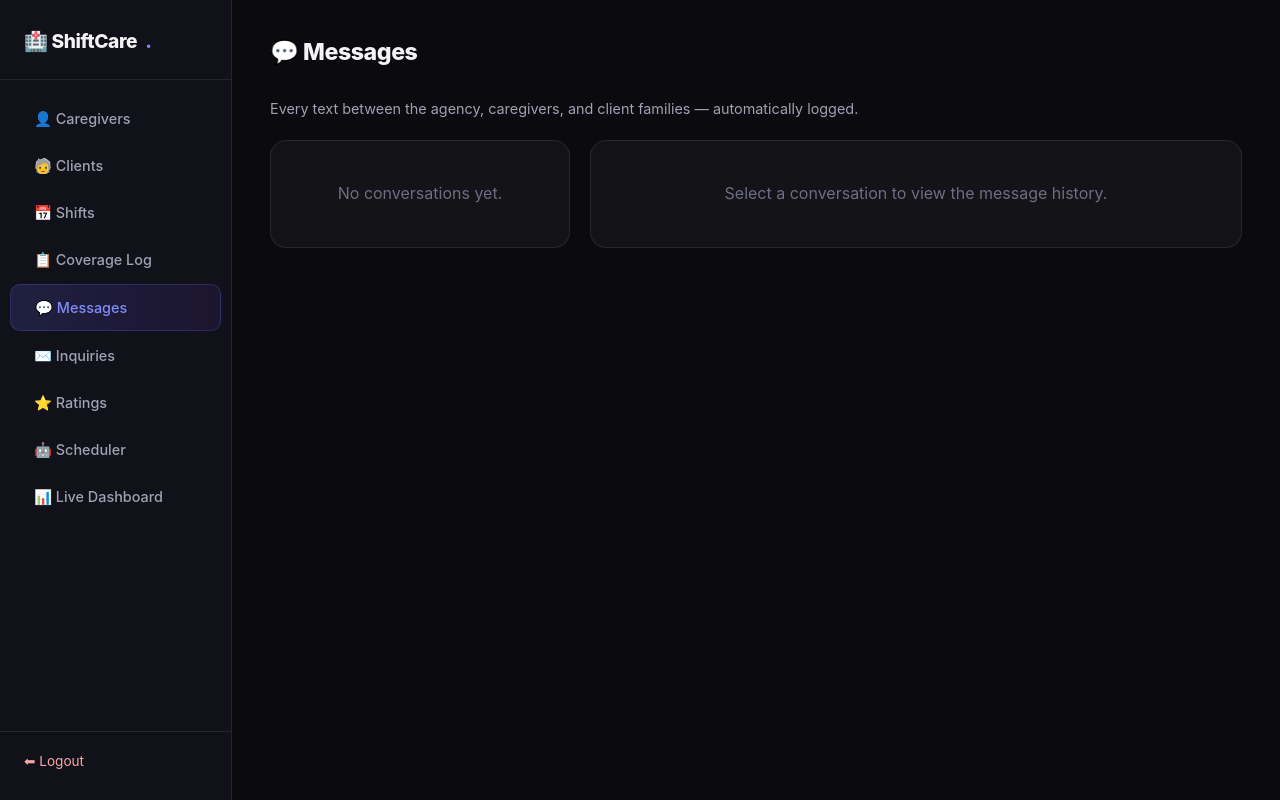
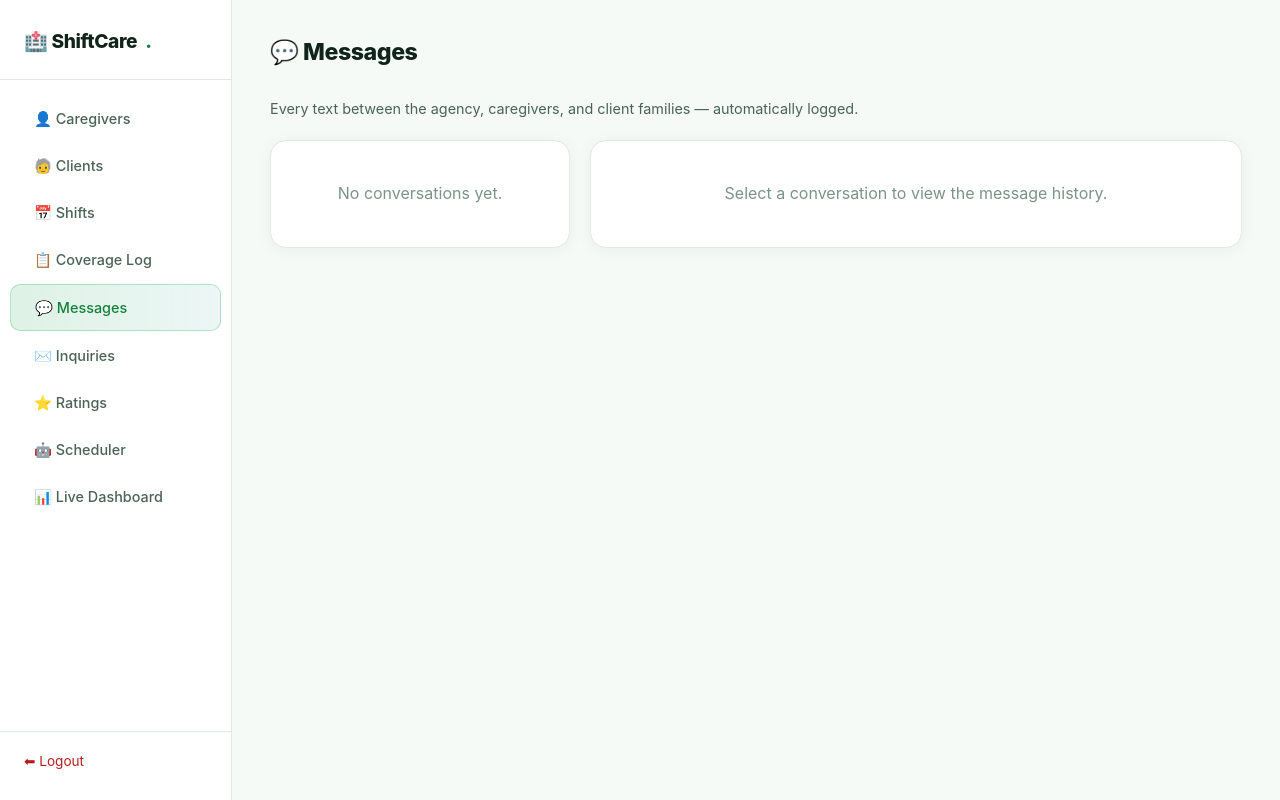
Before and after one commit to nama132/Shiftcare-Repo-, a Flask app: page /admin/messages in a window 1280 px wide. Run offline with Flask 3, Linux system fonts and the light colour scheme; the visitor is signed in with stand-in values (Sample User, id 1); data that the repository does not hold is empty; some libraries are stand-ins or nearby versions.

Commit message:
Retheme entire site to a white + green palette

```diff
--- a/static/css/app.css
+++ b/static/css/app.css
@@ -1,47 +1,48 @@
 /* ============================================================
-   ShiftCare Design System — shared across every page
-   Dark "Command Center" theme (matches landing.html) with a
-   light variant (body.light) for the family portal.
+   Willow Grove Design System — shared across every page
+   Light "Garden" theme: white surfaces with a green brand ramp.
+   body.light is kept as an alias so existing markup keeps working.
 ============================================================ */
 
 :root {
-  --bg:        #0a0a0f;
-  --bg-2:      #11111a;
-  --surface:   rgba(255,255,255,0.04);
-  --surface-2: rgba(255,255,255,0.06);
-  --surface-3: rgba(255,255,255,0.09);
-  --border:    rgba(255,255,255,0.09);
-  --border-2:  rgba(255,255,255,0.14);
-  --text:      #f4f4f6;
-  --text-dim:  #a1a1b3;
-  --text-dim2: #6e6e83;
-  --indigo:    #6366f1;
-  --indigo-2:  #818cf8;
-  --purple:    #a855f7;
-  --violet:    #7c3aed;
-  --green:     #22c55e;
-  --amber:     #f59e0b;
-  --red:       #ef4444;
-  --glow:      0 0 60px rgba(124, 58, 237, 0.35);
+  --bg:        #f5faf7;
+  --bg-2:      #ffffff;
+  --surface:   #ffffff;
+  --surface-2: #f2f8f4;
+  --surface-3: #e7f2eb;
+  --border:    #dfeae3;
+  --border-2:  #c7ddd0;
+  --text:      #10241a;
+  --text-dim:  #4b6357;
+  --text-dim2: #7b9488;
+  /* Brand ramp (names kept for backwards compatibility) */
+  --indigo:    #16a34a;  /* brand green */
+  --indigo-2:  #15803d;  /* deeper green — text on white */
+  --purple:    #0d9488;  /* teal accent */
+  --violet:    #047857;  /* emerald — gradient end */
+  --green:     #16a34a;  /* success */
+  --amber:     #d97706;
+  --red:       #dc2626;
+  --glow:      0 14px 44px rgba(22, 163, 74, 0.16);
   --radius:    16px;
   --radius-sm: 10px;
   --max:       1140px;
   --font: -apple-system, BlinkMacSystemFont, "Segoe UI", Roboto, Inter, sans-serif;
 }
 
-/* Light variant — family portal & print surfaces */
+/* Alias — the whole app is light now; kept so body.light markup still works */
 body.light {
-  --bg:        #f4f5fb;
+  --bg:        #f5faf7;
   --bg-2:      #ffffff;
   --surface:   #ffffff;
-  --surface-2: #f8f9fe;
-  --surface-3: #eef0fa;
-  --border:    #e4e7f2;
-  --border-2:  #d3d8ea;
-  --text:      #17182b;
-  --text-dim:  #565a75;
-  --text-dim2: #8b8fa8;
-  --glow:      0 10px 40px rgba(99, 102, 241, 0.12);
+  --surface-2: #f2f8f4;
+  --surface-3: #e7f2eb;
+  --border:    #dfeae3;
+  --border-2:  #c7ddd0;
+  --text:      #10241a;
+  --text-dim:  #4b6357;
+  --text-dim2: #7b9488;
+  --glow:      0 10px 40px rgba(22, 163, 74, 0.14);
 }
 
 *, *::before, *::after { box-sizing: border-box; margin: 0; padding: 0; }
@@ -57,14 +58,14 @@ body {
 a { text-decoration: none; color: inherit; }
 .container { max-width: var(--max); margin: 0 auto; padding: 0 24px; }
 
-/* Ambient background glow (dark theme) */
-body:not(.light)::before {
+/* Ambient background wash */
+body::before {
   content: "";
   position: fixed;
   top: -20%; left: 50%;
   width: 900px; height: 900px;
   transform: translateX(-50%);
-  background: radial-gradient(circle, rgba(124,58,237,0.16) 0%, transparent 60%);
+  background: radial-gradient(circle, rgba(22,163,74,0.10) 0%, transparent 60%);
   pointer-events: none;
   z-index: 0;
 }
@@ -82,19 +83,19 @@ body:not(.light)::before {
   opacity: 0;
 }
 body.light #cursor-glow {
-  background: radial-gradient(circle, rgba(99,102,241,0.08) 0%, transparent 70%);
+  background: radial-gradient(circle, rgba(22,163,74,0.09) 0%, transparent 70%);
 }
 @media (hover: none), (max-width: 760px) { #cursor-glow { display: none; } }
 
 /* Custom scrollbar */
 ::-webkit-scrollbar { width: 10px; height: 10px; }
 ::-webkit-scrollbar-track { background: transparent; }
-::-webkit-scrollbar-thumb { background: rgba(129,140,248,0.35); border-radius: 100px; }
-::-webkit-scrollbar-thumb:hover { background: rgba(129,140,248,0.6); }
+::-webkit-scrollbar-thumb { background: rgba(22,163,74,0.35); border-radius: 100px; }
+::-webkit-scrollbar-thumb:hover { background: rgba(22,163,74,0.6); }
 
 /* Selection */
-::selection { background: rgba(124,58,237,0.45); color: #fff; }
-body.light ::selection { background: rgba(99,102,241,0.25); color: inherit; }
+::selection { background: rgba(22,163,74,0.22); color: inherit; }
+body.light ::selection { background: rgba(22,163,74,0.22); color: inherit; }
 
 /* ============================================================
    NAV (public pages)
@@ -174,7 +175,8 @@ body.light .btn-danger { color: #b91c1c; }
   -webkit-backdrop-filter: blur(10px);
   transition: border-color .25s, transform .25s, box-shadow .25s;
 }
-body.light .card { background: var(--surface); box-shadow: 0 2px 16px rgba(23,24,43,0.06); backdrop-filter: none; }
+.card { box-shadow: 0 2px 16px rgba(16,36,26,0.05); backdrop-filter: none; }
+body.light .card { background: var(--surface); box-shadow: 0 2px 16px rgba(16,36,26,0.05); backdrop-filter: none; }
 .card-hover:hover { border-color: var(--border-2); transform: translateY(-3px); box-shadow: var(--glow); }
 .card-pad { padding: 28px; }
 
--- a/templates/admin/base.html
+++ b/templates/admin/base.html
@@ -32,12 +32,12 @@
     }
     .sidebar nav a:hover { background: var(--surface-2); color: var(--text); transform: translateX(2px); }
     .sidebar nav a.active {
-      background: linear-gradient(90deg, rgba(99,102,241,0.18), rgba(124,58,237,0.10));
+      background: linear-gradient(90deg, rgba(22,163,74,0.14), rgba(13,148,136,0.08));
       color: var(--indigo-2);
-      border: 1px solid rgba(99,102,241,0.25);
+      border: 1px solid rgba(22,163,74,0.25);
     }
     .sidebar .logout { padding: 16px 24px 0; border-top: 1px solid var(--border); }
-    .sidebar .logout a { color: #fca5a5; font-size: 0.85rem; transition: color .15s; }
+    .sidebar .logout a { color: #b91c1c; font-size: 0.85rem; transition: color .15s; }
     .sidebar .logout a:hover { color: var(--red); }
 
     .main { flex: 1; padding: 34px 38px; overflow-y: auto; position: relative; z-index: 1; }
@@ -80,7 +80,7 @@
     }
     input:focus, select:focus, textarea:focus {
       outline: none; border-color: var(--indigo);
-      box-shadow: 0 0 0 3px rgba(99,102,241,0.2);
+      box-shadow: 0 0 0 3px rgba(22,163,74,0.18);
     }
     select option { background: var(--bg-2); color: var(--text); }
     .form-check { display: flex; align-items: center; gap: 10px; }
--- a/templates/admin/messages.html
+++ b/templates/admin/messages.html
@@ -15,15 +15,15 @@
                  color: var(--text); border-bottom: 1px solid var(--border); transition: background .15s; }
   .thread-item:last-child { border-bottom: none; }
   .thread-item:hover { background: var(--surface-2); }
-  .thread-item.active { background: rgba(99,102,241,0.12); border-left: 3px solid var(--indigo); }
+  .thread-item.active { background: rgba(22,163,74,0.10); border-left: 3px solid var(--indigo); }
   .thread-name { font-weight: 600; font-size: 0.9rem; display: flex;
                  justify-content: space-between; align-items: center; }
   .thread-preview { color: var(--text-dim2); font-size: 0.8rem; margin-top: 4px;
                     white-space: nowrap; overflow: hidden; text-overflow: ellipsis; }
   .role-tag { font-size: 0.65rem; font-weight: 600; padding: 1px 7px;
               border-radius: 999px; text-transform: uppercase; letter-spacing: .03em; }
-  .role-caregiver { background: rgba(34,197,94,0.15); color: #4ade80; }
-  .role-family    { background: rgba(59,130,246,0.15); color: #93c5fd; }
+  .role-caregiver { background: rgba(22,163,74,0.12); color: #15803d; }
+  .role-family    { background: rgba(13,148,136,0.12); color: #0f766e; }
   .role-unknown   { background: var(--surface-2); color: var(--text-dim); }
   .conversation { flex: 1; }
   .conv-header { padding: 16px 20px; border-bottom: 1px solid var(--border);
@@ -37,7 +37,7 @@
                     border: 1px solid var(--border-2); border-bottom-left-radius: 4px; }
   .bubble.outbound { align-self: flex-end; background: linear-gradient(135deg, var(--indigo), var(--violet)); color: #fff;
                      border-bottom-right-radius: 4px; }
-  .bubble.outbound .meta { color: #c7d2fe; }
+  .bubble.outbound .meta { color: rgba(255,255,255,0.75); }
   .empty { padding: 40px; text-align: center; color: var(--text-dim2); }
   @media (max-width: 860px) { .msg-layout { flex-direction: column; } .thread-list { width: 100%; } }
 </style>
@@ -68,7 +68,7 @@
       <div class="conv-header">
         {{ selected_thread.party_name }}
         <span class="role-tag role-{{ selected_thread.party_role }}">{{ selected_thread.party_role }}</span>
-        <span style="color:#94a3b8;font-weight:400;font-size:0.8rem">· {{ selected_phone }}</span>
+        <span style="color:var(--text-dim2);font-weight:400;font-size:0.8rem">· {{ selected_phone }}</span>
       </div>
       <div class="conv-body">
         {% for m in messages %}
```
Also changed, not shown: other parts of static/css/app.css (+24 -25 lines), templates/admin/login.html (+6 -6 lines), templates/client_portal.html (+9 -9 lines), templates/dashboard.html (+4 -4 lines), templates/intake_form.html (+8 -8 lines), templates/landing.html (+34 -34 lines).
